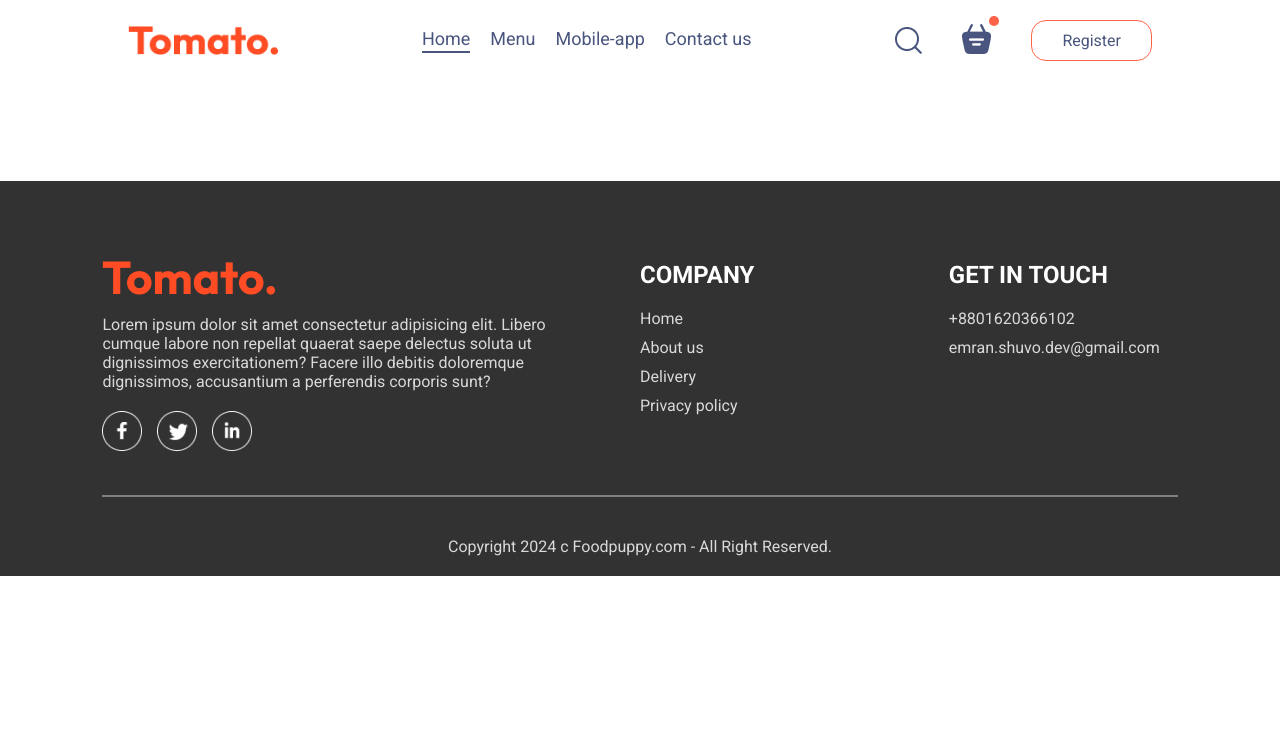
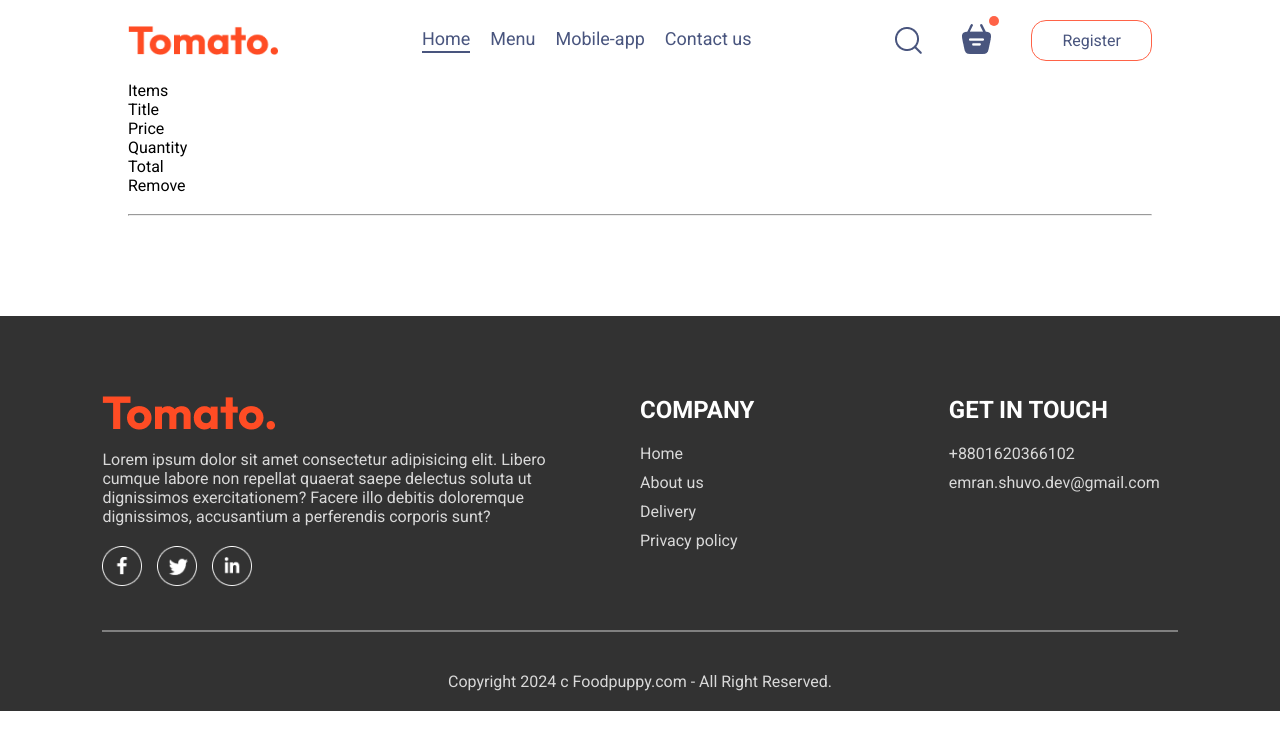
Before and after one commit to Emranhossainshuvo/food-puppy, a React (Vite) app: page /cart in a window 1280 px wide. Shown: the top 750 px of the page. Built offline with nearby package versions, Linux system fonts and the light colour scheme.

Commit message:
added the basic HTML structure for cart page and linked the route for the navbar buscate icon

```diff
--- a/src/Components/Shared/Navbar/Navbar.jsx
+++ b/src/Components/Shared/Navbar/Navbar.jsx
@@ -20,7 +20,10 @@
             <div className="navbar-right">
                 <img src={assets.search_icon} alt="" />
                 <div className="navbar-search-icon">
+                    <Link to="/cart">
                     <img src={assets.basket_icon} alt="" />
+                    </Link>
+
                     <div className="dot"></div>
                 </div>
                 <button onClick={()=>setShowLogin(true)}>Register</button>
--- a/src/pages/Cart/Cart.jsx
+++ b/src/pages/Cart/Cart.jsx
@@ -1,9 +1,25 @@
+import { useContext } from "react";
 import "./Cart.css"
+import { StoreContext } from "../../context/StoreContext";
 
 const Cart = () => {
+
+    const {cartItems, food_list, removeFromCart} = useContext(StoreContext)
+
     return (
-        <div>
-
+        <div className="cart">
+                <div className="cart-items">
+                    <div className="cart-items-title">
+                        <p>Items</p>
+                        <p>Title</p>
+                        <p>Price</p>
+                        <p>Quantity</p>
+                        <p>Total</p>
+                        <p>Remove</p>
+                    </div>
+                    <br />
+                    <hr />
+                </div>
         </div>
     );
 };
```
